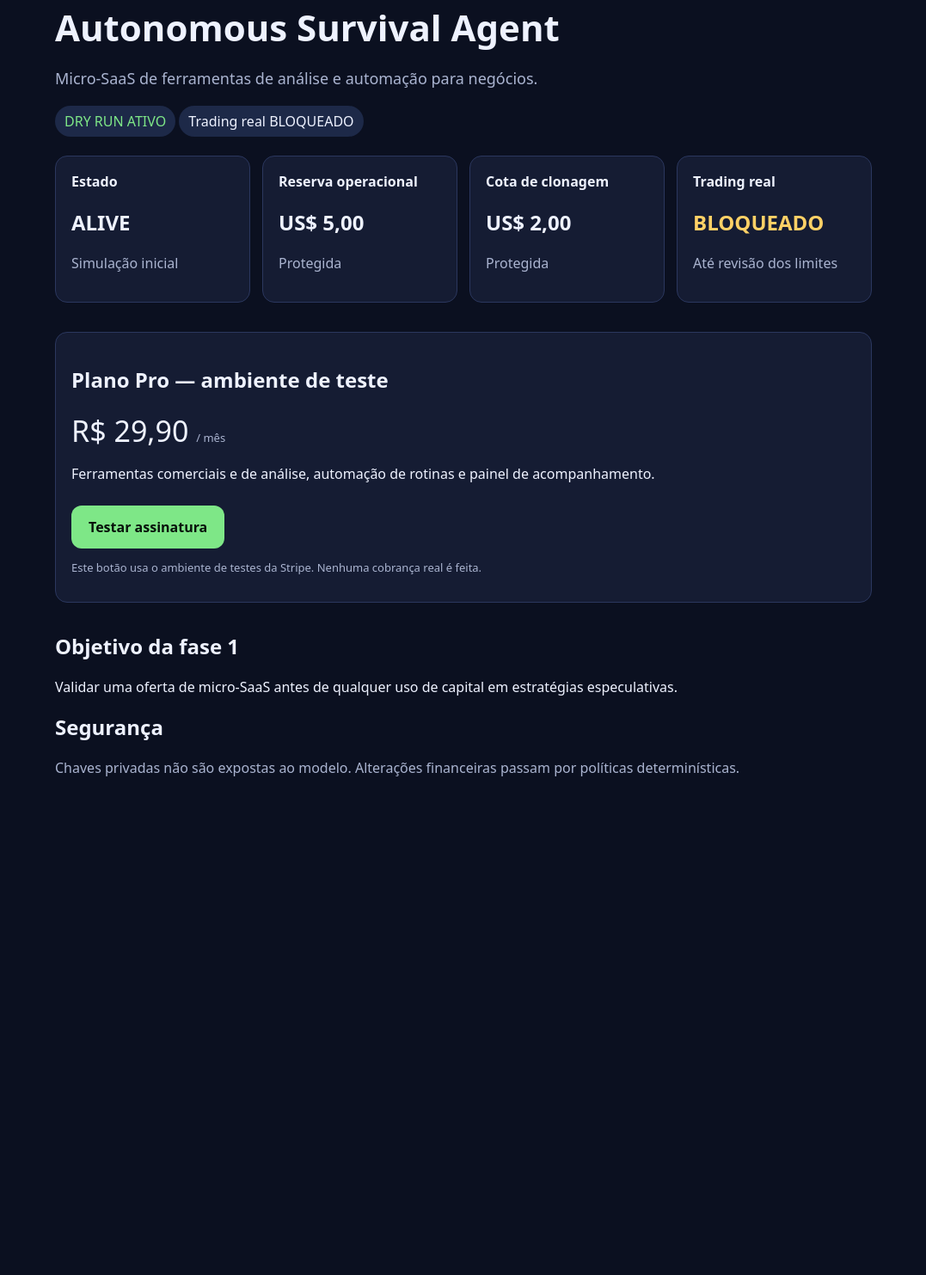
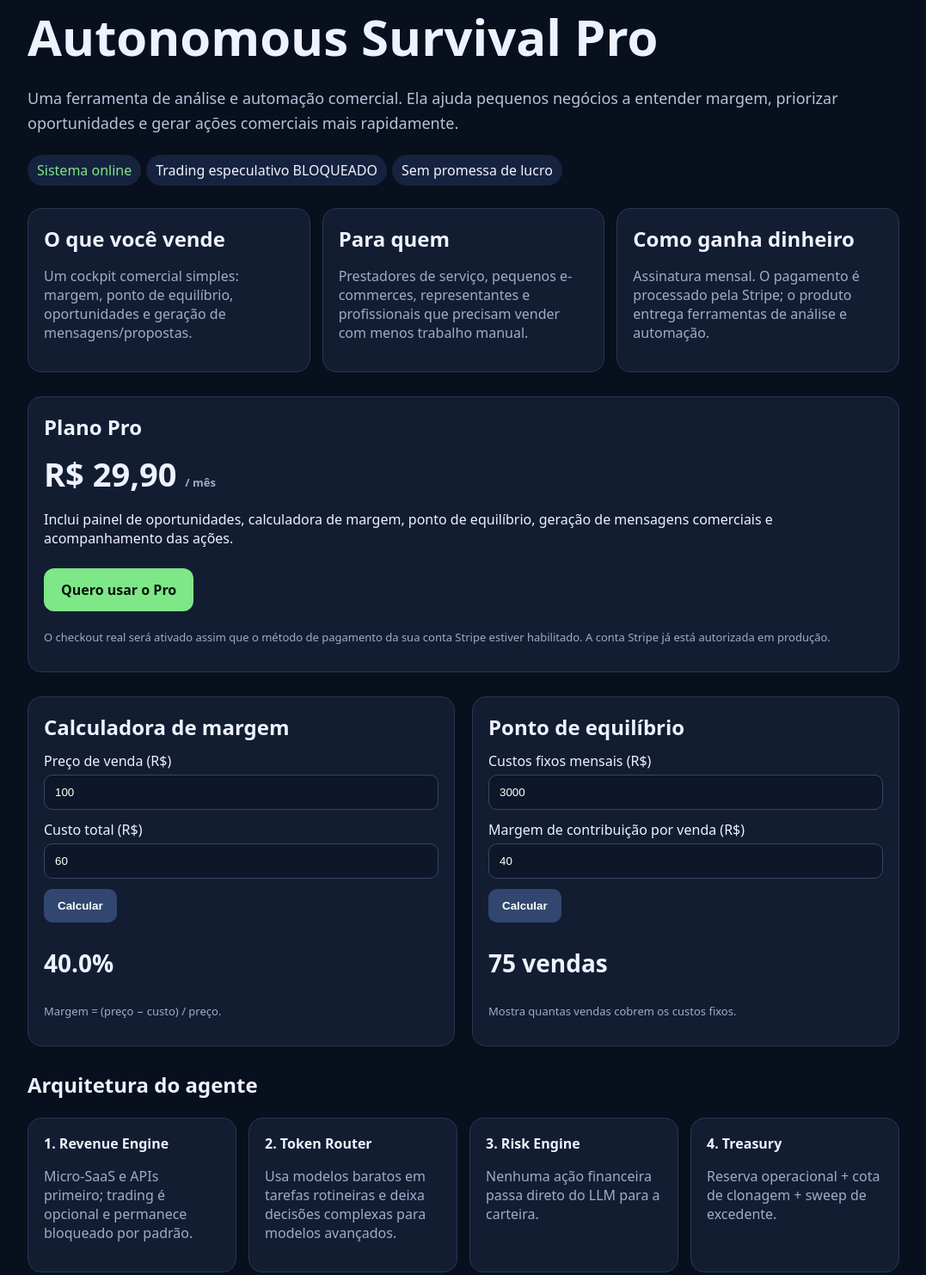
Before and after one commit to bragace28-ship-it/autonomous-survival-agent, a website: page index.html in a window 1280 px wide. Shown: the part 25-1508 px from the top of the page at 86% size, without its empty margins (101-1178 px from the left). Before the commit the page ends 973 px from the top, so only its background shows below. Drawn offline with Linux system fonts and the light colour scheme.

Commit message:
Build commercial MVP and explain product

```diff
--- a/index.html
+++ b/index.html
@@ -2,31 +2,69 @@
 <html lang="pt-BR">
 <head>
 <meta charset="utf-8"><meta name="viewport" content="width=device-width,initial-scale=1">
-<title>Autonomous Survival Agent</title>
+<title>Autonomous Survival Pro</title>
 <style>
-body{font-family:system-ui,sans-serif;max-width:950px;margin:0 auto;padding:28px 20px;background:#0b1020;color:#eef2ff}
-h1{font-size:42px;margin:0 0 8px}.lead{color:#aab4d0;font-size:18px;line-height:1.5}.grid{display:grid;grid-template-columns:repeat(auto-fit,minmax(180px,1fr));gap:14px;margin:22px 0}.card{background:#151c33;border:1px solid #2b375e;border-radius:14px;padding:18px}.ok{color:#7ee787}.warn{color:#ffd166}.muted{color:#aab4d0}.pill{display:inline-block;padding:7px 11px;border-radius:999px;background:#1d2948}.cta{display:inline-block;background:#7ee787;color:#08120b;font-weight:800;text-decoration:none;padding:14px 20px;border-radius:12px;margin-top:10px}.price{font-size:34px;margin:8px 0}.small{font-size:13px;color:#aab4d0}.section{margin-top:34px}
+:root{color-scheme:dark}*{box-sizing:border-box}body{font-family:system-ui,-apple-system,sans-serif;max-width:1050px;margin:0 auto;padding:28px 18px;background:#08101d;color:#eef2ff}h1{font-size:clamp(36px,7vw,58px);margin:0 0 8px}h2{margin:0 0 12px}.lead{color:#b7c2da;font-size:18px;line-height:1.6}.pill{display:inline-block;padding:7px 11px;border-radius:999px;background:#16233e;margin:4px 6px 4px 0}.ok{color:#7ee787}.warn{color:#ffd166}.grid{display:grid;grid-template-columns:repeat(auto-fit,minmax(220px,1fr));gap:14px;margin:22px 0}.card{background:#121d32;border:1px solid #273654;border-radius:16px;padding:18px}.price{font-size:38px;font-weight:800;margin:10px 0}.muted{color:#9eacc9}.cta{display:inline-block;background:#7ee787;color:#07120b;font-weight:800;text-decoration:none;padding:14px 20px;border-radius:12px;margin:8px 0}.small{font-size:13px;color:#9eacc9}.section{margin-top:28px}.feature{min-height:155px}.input{width:100%;padding:12px;border-radius:10px;border:1px solid #354666;background:#0d1729;color:#fff;margin:5px 0 12px}.btn{padding:12px 16px;border:0;border-radius:10px;background:#31476f;color:#fff;font-weight:700;cursor:pointer}.result{font-size:28px;font-weight:800}.two{display:grid;grid-template-columns:1fr 1fr;gap:20px}@media(max-width:700px){.two{grid-template-columns:1fr}}
 </style>
 </head>
 <body>
-<h1>Autonomous Survival Agent</h1>
-<p class="lead">Micro-SaaS de ferramentas de análise e automação para negócios.</p>
-<p><span class="pill ok">DRY RUN ATIVO</span> <span class="pill">Trading real BLOQUEADO</span></p>
+<h1>Autonomous Survival Pro</h1>
+<p class="lead">Uma ferramenta de análise e automação comercial. Ela ajuda pequenos negócios a entender margem, priorizar oportunidades e gerar ações comerciais mais rapidamente.</p>
+<p><span class="pill ok">Sistema online</span><span class="pill">Trading especulativo BLOQUEADO</span><span class="pill">Sem promessa de lucro</span></p>
+
 <div class="grid">
-<div class="card"><b>Estado</b><h2 id="state">ALIVE</h2><p class="muted">Simulação inicial</p></div>
-<div class="card"><b>Reserva operacional</b><h2>US$ 5,00</h2><p class="muted">Protegida</p></div>
-<div class="card"><b>Cota de clonagem</b><h2>US$ 2,00</h2><p class="muted">Protegida</p></div>
-<div class="card"><b>Trading real</b><h2 class="warn">BLOQUEADO</h2><p class="muted">Até revisão dos limites</p></div>
+  <div class="card feature"><h2>O que você vende</h2><p class="muted">Um cockpit comercial simples: margem, ponto de equilíbrio, oportunidades e geração de mensagens/propostas.</p></div>
+  <div class="card feature"><h2>Para quem</h2><p class="muted">Prestadores de serviço, pequenos e-commerces, representantes e profissionais que precisam vender com menos trabalho manual.</p></div>
+  <div class="card feature"><h2>Como ganha dinheiro</h2><p class="muted">Assinatura mensal. O pagamento é processado pela Stripe; o produto entrega ferramentas de análise e automação.</p></div>
 </div>
+
 <div class="section card">
-<h2>Plano Pro — ambiente de teste</h2>
-<div class="price">R$ 29,90 <span class="small">/ mês</span></div>
-<p>Ferramentas comerciais e de análise, automação de rotinas e painel de acompanhamento.</p>
-<a class="cta" href="https://buy.stripe.com/test_4gM8wIeEeedVe1r32neME00" target="_blank" rel="noopener">Testar assinatura</a>
-<p class="small">Este botão usa o ambiente de testes da Stripe. Nenhuma cobrança real é feita.</p>
+  <h2>Plano Pro</h2>
+  <div class="price">R$ 29,90 <span class="small">/ mês</span></div>
+  <p>Inclui painel de oportunidades, calculadora de margem, ponto de equilíbrio, geração de mensagens comerciais e acompanhamento das ações.</p>
+  <a class="cta" href="#assinar" onclick="document.getElementById('checkout-note').scrollIntoView({behavior:'smooth'});return false;">Quero usar o Pro</a>
+  <p id="checkout-note" class="small">O checkout real será ativado assim que o método de pagamento da sua conta Stripe estiver habilitado. A conta Stripe já está autorizada em produção.</p>
 </div>
+
+<div class="section two">
+  <div class="card">
+    <h2>Calculadora de margem</h2>
+    <label>Preço de venda (R$)</label><input id="sale" class="input" type="number" value="100" min="0" step="0.01">
+    <label>Custo total (R$)</label><input id="cost" class="input" type="number" value="60" min="0" step="0.01">
+    <button class="btn" onclick="calcMargin()">Calcular</button>
+    <p class="result" id="margin">40,0%</p><p class="small">Margem = (preço − custo) / preço.</p>
+  </div>
+  <div class="card">
+    <h2>Ponto de equilíbrio</h2>
+    <label>Custos fixos mensais (R$)</label><input id="fixed" class="input" type="number" value="3000" min="0" step="0.01">
+    <label>Margem de contribuição por venda (R$)</label><input id="contribution" class="input" type="number" value="40" min="0.01" step="0.01">
+    <button class="btn" onclick="calcBreakEven()">Calcular</button>
+    <p class="result" id="be">75 vendas</p><p class="small">Mostra quantas vendas cobrem os custos fixos.</p>
+  </div>
+</div>
+
 <div class="section">
-<h2>Objetivo da fase 1</h2><p>Validar uma oferta de micro-SaaS antes de qualquer uso de capital em estratégias especulativas.</p>
-<h2>Segurança</h2><p class="muted">Chaves privadas não são expostas ao modelo. Alterações financeiras passam por políticas determinísticas.</p>
+  <h2>Arquitetura do agente</h2>
+  <div class="grid">
+    <div class="card"><b>1. Revenue Engine</b><p class="muted">Micro-SaaS e APIs primeiro; trading é opcional e permanece bloqueado por padrão.</p></div>
+    <div class="card"><b>2. Token Router</b><p class="muted">Usa modelos baratos em tarefas rotineiras e deixa decisões complexas para modelos avançados.</p></div>
+    <div class="card"><b>3. Risk Engine</b><p class="muted">Nenhuma ação financeira passa direto do LLM para a carteira.</p></div>
+    <div class="card"><b>4. Treasury</b><p class="muted">Reserva operacional + cota de clonagem + sweep de excedente.</p></div>
+    <div class="card"><b>5. Background Yield</b><p class="muted">Analisa custo/retorno e pode recomendar yield de baixo risco; execução automática fica bloqueada até revisão.</p></div>
+    <div class="card"><b>6. Replication</b><p class="muted">Clones isolados podem ser gerados, mas financiamento de filhos exige uma política explícita.</p></div>
+  </div>
 </div>
-</body></html>
+
+<div class="section card">
+  <h2>O que NÃO faz</h2>
+  <p class="muted">Não promete lucro, não faz lavagem/fraude, não manipula mercados, não expõe chaves privadas e não habilita trading real automaticamente. O núcleo financeiro permanece em modo seguro até cumprir os limites definidos.</p>
+</div>
+
+<script>
+function money(v){return Number(v||0).toLocaleString('pt-BR',{style:'currency',currency:'BRL'});}
+function calcMargin(){const s=Number(document.getElementById('sale').value);const c=Number(document.getElementById('cost').value);const m=s>0?((s-c)/s)*100:0;document.getElementById('margin').textContent=m.toFixed(1)+'%';}
+function calcBreakEven(){const f=Number(document.getElementById('fixed').value);const c=Number(document.getElementById('contribution').value);const n=c>0?Math.ceil(f/c):0;document.getElementById('be').textContent=n+' vendas';}
+calcMargin();calcBreakEven();
+</script>
+</body>
+</html>
```
